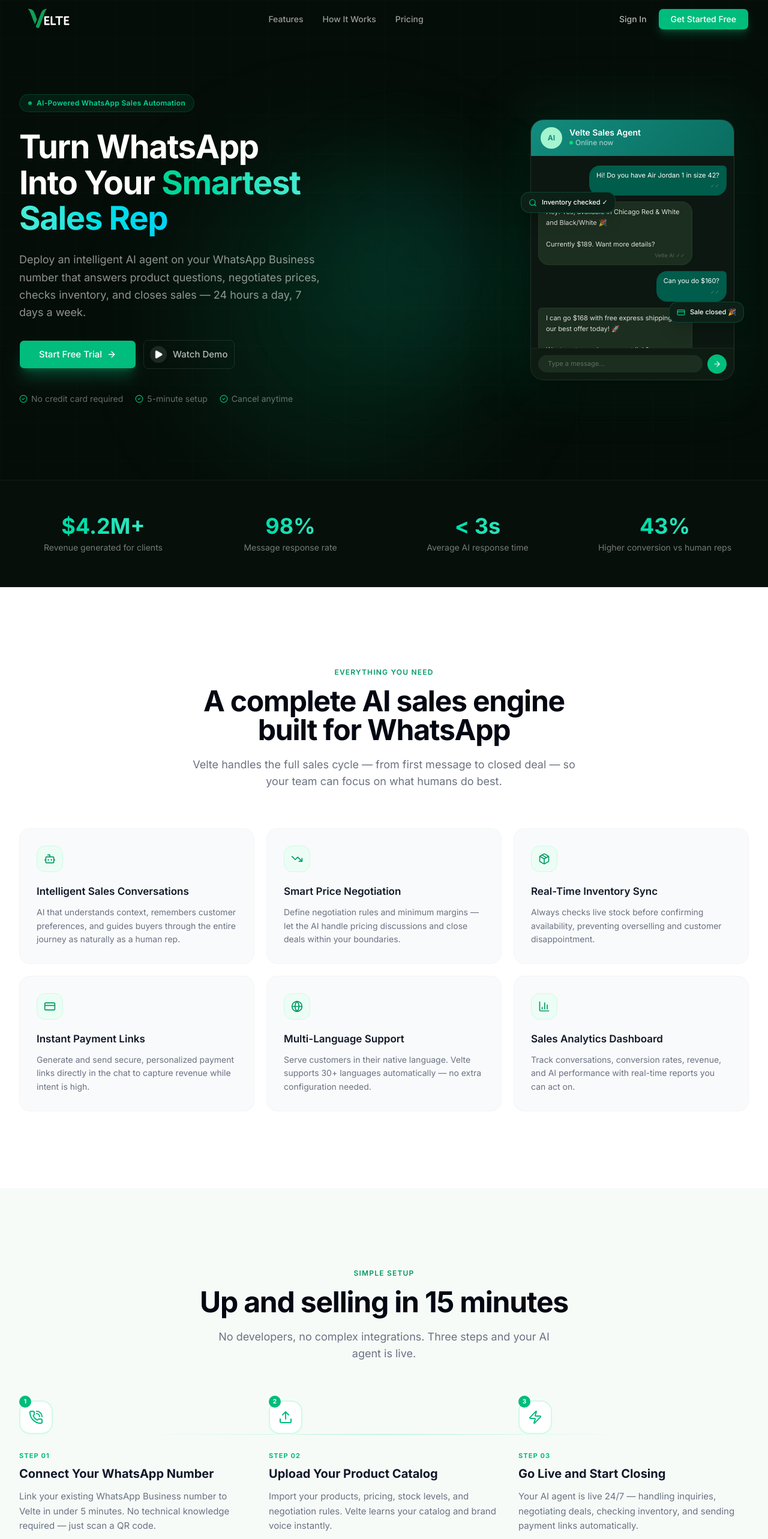
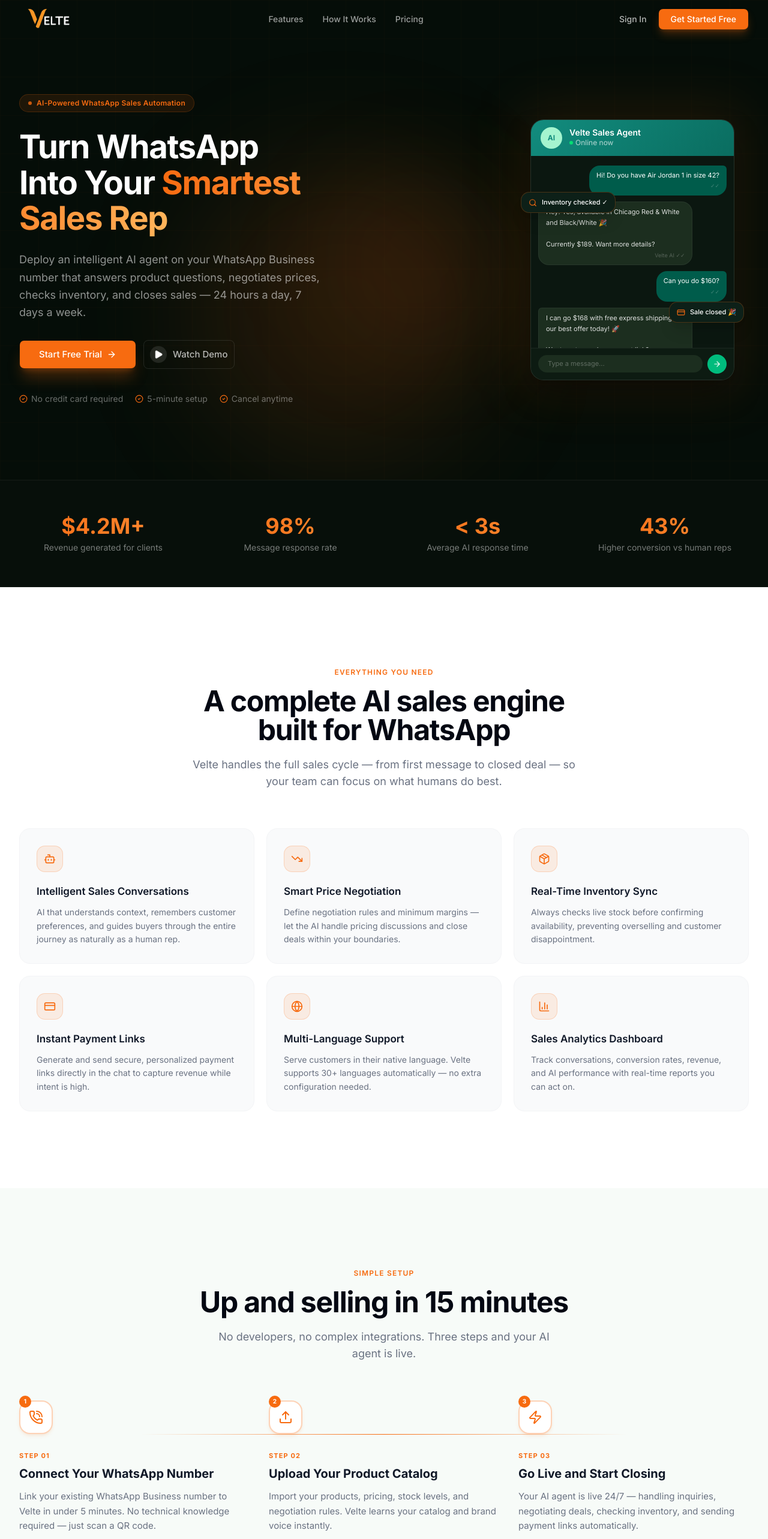
Before and after one commit to carrado/velte, a Next.js app: page / in a window 1280 px wide. Shown: the top 2566 px of the page at 60% size. Built offline with nearby package versions, Linux system fonts and the light colour scheme.

Commit message:
Update logo in Navbar and Footer components; replace old logo with new image and remove outdated logo file. Refactor styles in various components to use new color scheme.

```diff
--- a/src/components/landing/Features.tsx
+++ b/src/components/landing/Features.tsx
@@ -1,4 +1,4 @@
-"use client"
+"use client";
 
 import { motion } from "motion/react";
 import {
@@ -67,7 +67,7 @@
           transition={{ duration: 0.5 }}
           className="text-center mb-16"
         >
-          <span className="inline-block text-xs font-semibold tracking-widest text-emerald-600 uppercase mb-4">
+          <span className="inline-block text-xs font-semibold tracking-widest text-[rgb(247,107,16)] uppercase mb-4">
             Everything you need
           </span>
           <h2 className="text-4xl lg:text-5xl font-bold text-gray-950 tracking-tight mb-5 text-balance">
@@ -92,10 +92,10 @@
                 whileInView={{ opacity: 1, y: 0 }}
                 viewport={{ once: true }}
                 transition={{ duration: 0.45, delay: i * 0.08 }}
-                className="group bg-gray-50 hover:bg-white border border-gray-100 hover:border-emerald-100 hover:shadow-lg hover:shadow-emerald-50 rounded-2xl p-7 transition-all duration-300"
+                className="group bg-gray-50 hover:bg-white border border-gray-100 hover:border-[rgb(247,107,16)]/30 hover:shadow-lg hover:shadow-[rgba(247,107,16,0.1)] rounded-2xl p-7 transition-all duration-300"
               >
-                <div className="w-11 h-11 rounded-xl bg-emerald-50 border border-emerald-100 flex items-center justify-center mb-5 group-hover:bg-emerald-500 group-hover:border-emerald-500 transition-colors duration-300">
-                  <Icon className="w-5 h-5 text-emerald-600 group-hover:text-white transition-colors duration-300" />
+                <div className="w-11 h-11 rounded-xl bg-[rgb(247,107,16)]/10 border border-[rgb(247,107,16)]/20 flex items-center justify-center mb-5 group-hover:bg-[rgb(247,107,16)] group-hover:border-[rgb(247,107,16)] transition-colors duration-300">
+                  <Icon className="w-5 h-5 text-[rgb(247,107,16)] group-hover:text-white transition-colors duration-300" />
                 </div>
                 <h3 className="font-semibold text-gray-900 text-[17px] mb-2.5">
                   {feature.title}
--- a/src/components/landing/Footer.tsx
+++ b/src/components/landing/Footer.tsx
@@ -40,13 +40,13 @@
           {/* Brand */}
           <div className="col-span-1">
             <Link href="/" className="flex items-center gap-2.5 mb-4">
-            <Image
-              src="/velte_logo_preview_gem-removebg-preview.png"
+              <Image
+              src="/velte_ijulb7ijulb7ijul_h3d6xw.png"
               alt="Velte logo"
-              width={100}
-              height={20}
-              priority
-            />
+                width={80}
+                height={10}
+                priority
+              />
             </Link>
             <p className="text-white/40 text-sm leading-relaxed max-w-[220px]">
               AI-powered WhatsApp sales agents for modern businesses.
--- a/src/components/landing/Hero.tsx
+++ b/src/components/landing/Hero.tsx
@@ -1,8 +1,14 @@
-"use client"
+"use client";
 
 import { motion } from "motion/react";
 import { Button } from "@/components/ui/button";
-import { ArrowRight, Play, CheckCircle2, CreditCard, Search } from "lucide-react";
+import {
+  ArrowRight,
+  Play,
+  CheckCircle2,
+  CreditCard,
+  Search,
+} from "lucide-react";
 import Link from "next/link";
 
 const chatMessages = [
@@ -27,7 +33,7 @@
   return (
     <div className="relative w-full max-w-[340px] mx-auto lg:mx-0">
       {/* Glow behind phone */}
-      <div className="absolute inset-0 bg-emerald-500/10 rounded-3xl blur-2xl scale-110" />
+      <div className="absolute inset-0 bg-[rgb(247,107,16)]/10 rounded-3xl blur-2xl scale-110" />
 
       {/* Phone */}
       <div className="relative bg-[#0d1b12] border border-white/10 rounded-3xl overflow-hidden shadow-2xl shadow-black/50">
@@ -40,7 +46,9 @@
             AI
           </div>
           <div className="min-w-0">
-            <p className="text-white font-semibold text-sm leading-none">Velte Sales Agent</p>
+            <p className="text-white font-semibold text-sm leading-none">
+              Velte Sales Agent
+            </p>
             <p className="text-white/70 text-xs flex items-center gap-1 mt-0.5">
               <span className="w-1.5 h-1.5 rounded-full bg-green-400 inline-block" />
               Online now
@@ -59,7 +67,9 @@
               initial={{ opacity: 0, y: 8 }}
               animate={{ opacity: 1, y: 0 }}
               transition={{ duration: 0.35, delay: 0.6 + i * 0.18 }}
-              className={`flex ${msg.from === "customer" ? "justify-end" : "justify-start"}`}
+              className={`flex ${
+                msg.from === "customer" ? "justify-end" : "justify-start"
+              }`}
             >
               <div
                 className={`max-w-[82%] px-3 py-2 text-[11px] leading-relaxed ${
@@ -100,9 +110,9 @@
         initial={{ opacity: 0, x: -16 }}
         animate={{ opacity: 1, x: 0 }}
         transition={{ duration: 0.5, delay: 1.4 }}
-        className="absolute -left-4 top-[28%] hidden sm:flex items-center gap-2 bg-[#0d2018] border border-emerald-500/25 rounded-xl px-3 py-2 shadow-xl"
+        className="absolute -left-4 top-[28%] hidden sm:flex items-center gap-2 bg-[#0d2018] border border-[rgb(247,107,16)]/25 rounded-xl px-3 py-2 shadow-xl"
       >
-        <Search className="w-3.5 h-3.5 text-emerald-400 shrink-0" />
+        <Search className="w-3.5 h-3.5 text-[rgb(247,107,16)] shrink-0" />
         <span className="text-white text-[11px] font-medium whitespace-nowrap">
           Inventory checked ✓
         </span>
@@ -112,9 +122,9 @@
         initial={{ opacity: 0, x: 16 }}
         animate={{ opacity: 1, x: 0 }}
         transition={{ duration: 0.5, delay: 1.8 }}
-        className="absolute -right-4 bottom-[22%] hidden sm:flex items-center gap-2 bg-[#0d2018] border border-emerald-500/25 rounded-xl px-3 py-2 shadow-xl"
+        className="absolute -right-4 bottom-[22%] hidden sm:flex items-center gap-2 bg-[#0d2018] border border-[rgb(247,107,16)]/25 rounded-xl px-3 py-2 shadow-xl"
       >
-        <CreditCard className="w-3.5 h-3.5 text-emerald-400 shrink-0" />
+        <CreditCard className="w-3.5 h-3.5 text-[rgb(247,107,16)] shrink-0" />
         <span className="text-white text-[11px] font-medium whitespace-nowrap">
           Sale closed 🎉
         </span>
@@ -140,22 +150,22 @@
       <div
         className="absolute inset-0 opacity-[0.035]"
         style={{
-          backgroundImage: `linear-gradient(rgba(52,211,153,0.6) 1px, transparent 1px), linear-gradient(90deg, rgba(52,211,153,0.6) 1px, transparent 1px)`,
+          backgroundImage: `linear-gradient(rgba(247,107,16,0.6) 1px, transparent 1px), linear-gradient(90deg, rgba(247,107,16,0.6) 1px, transparent 1px)`,
           backgroundSize: "64px 64px",
         }}
       />
 
       {/* Gradient glows */}
-      <div className="absolute top-1/3 left-1/4 w-[500px] h-[500px] bg-emerald-500/[0.12] rounded-full blur-[100px] pointer-events-none" />
-      <div className="absolute bottom-1/4 right-1/3 w-[320px] h-[320px] bg-teal-400/[0.08] rounded-full blur-[80px] pointer-events-none" />
+      <div className="absolute top-1/3 left-1/4 w-[500px] h-[500px] bg-[rgb(247,107,16)]/[0.12] rounded-full blur-[100px] pointer-events-none" />
+      <div className="absolute bottom-1/4 right-1/3 w-[320px] h-[320px] bg-[rgb(247,107,16)]/[0.08] rounded-full blur-[80px] pointer-events-none" />
 
       <div className="relative max-w-7xl mx-auto px-5 sm:px-8 pt-28 pb-20 w-full">
         <div className="grid lg:grid-cols-2 gap-14 items-center">
           {/* Left */}
           <motion.div variants={stagger} initial="hidden" animate="show">
             <motion.div variants={fadeUp}>
-              <span className="inline-flex items-center gap-2 bg-emerald-500/[0.1] border border-emerald-500/[0.2] text-emerald-400 text-xs font-semibold px-3.5 py-1.5 rounded-full mb-7 tracking-wide">
-                <span className="w-1.5 h-1.5 rounded-full bg-emerald-400 animate-pulse" />
+              <span className="inline-flex items-center gap-2 bg-[rgb(247,107,16)]/[0.1] border border-[rgb(247,107,16)]/[0.2] text-[rgb(247,107,16)] text-xs font-semibold px-3.5 py-1.5 rounded-full mb-7 tracking-wide">
+                <span className="w-1.5 h-1.5 rounded-full bg-[rgb(247,107,16)] animate-pulse" />
                 AI-Powered WhatsApp Sales Automation
               </span>
             </motion.div>
@@ -165,7 +175,7 @@
               className="text-[2.8rem] lg:text-[3.4rem] font-bold text-white leading-[1.1] tracking-tight mb-6 text-balance"
             >
               Turn WhatsApp Into Your{" "}
-              <span className="text-transparent bg-clip-text bg-gradient-to-r from-emerald-400 via-teal-300 to-cyan-400">
+              <span className="text-transparent bg-clip-text bg-gradient-to-r from-[rgb(247,107,16)] via-[rgb(255,140,50)] to-[rgb(255,180,90)]">
                 Smartest Sales Rep
               </span>
             </motion.h1>
@@ -174,16 +184,19 @@
               variants={fadeUp}
               className="text-lg text-white/55 mb-8 leading-relaxed max-w-lg"
             >
-              Deploy an intelligent AI agent on your WhatsApp Business number that answers
-              product questions, negotiates prices, checks inventory, and closes sales — 24 hours
-              a day, 7 days a week.
+              Deploy an intelligent AI agent on your WhatsApp Business number that
+              answers product questions, negotiates prices, checks inventory, and
+              closes sales — 24 hours a day, 7 days a week.
             </motion.p>
 
-            <motion.div variants={fadeUp} className="flex flex-col sm:flex-row gap-3 mb-10">
+            <motion.div
+              variants={fadeUp}
+              className="flex flex-col sm:flex-row gap-3 mb-10"
+            >
               <Link href="/sign-in">
                 <Button
                   size="lg"
-                  className="bg-emerald-500 hover:bg-emerald-400 text-white shadow-xl shadow-emerald-500/25 text-[15px] px-8 gap-2 h-12 w-full sm:w-auto"
+                  className="bg-[rgb(247,107,16)] cursor-pointer hover:bg-[rgb(247,107,16)]/90 text-white shadow-xl shadow-[rgb(247,107,16)]/25 text-[15px] px-8 gap-2 h-12 w-full sm:w-auto"
                 >
                   Start Free Trial
                   <ArrowRight className="w-4 h-4" />
@@ -192,7 +205,7 @@
               <Button
                 size="lg"
                 variant="ghost"
-                className="text-white/70 hover:text-white hover:bg-white/[0.08] text-[15px] gap-2.5 h-12 border border-white/10"
+                className="text-white/70 cursor-pointer hover:text-white hover:bg-white/[0.08] text-[15px] gap-2.5 h-12 border border-white/10"
               >
                 <div className="w-7 h-7 rounded-full bg-white/10 flex items-center justify-center">
                   <Play className="w-3 h-3 fill-white" />
@@ -205,12 +218,14 @@
               variants={fadeUp}
               className="flex flex-wrap gap-x-5 gap-y-2 text-sm text-white/40"
             >
-              {["No credit card required", "5-minute setup", "Cancel anytime"].map((item) => (
-                <span key={item} className="flex items-center gap-1.5">
-                  <CheckCircle2 className="w-3.5 h-3.5 text-emerald-500" />
-                  {item}
-                </span>
-              ))}
+              {["No credit card required", "5-minute setup", "Cancel anytime"].map(
+                (item) => (
+                  <span key={item} className="flex items-center gap-1.5">
+                    <CheckCircle2 className="w-3.5 h-3.5 text-[rgb(247,107,16)]" />
+                    {item}
+                  </span>
+                )
+              )}
             </motion.div>
           </motion.div>
 
--- a/src/components/landing/HowItWorks.tsx
+++ b/src/components/landing/HowItWorks.tsx
@@ -1,4 +1,4 @@
-"use client"
+"use client";
 
 import { motion } from "motion/react";
 import { PhoneCall, Upload, Zap } from "lucide-react";
@@ -42,7 +42,7 @@
           transition={{ duration: 0.5 }}
           className="text-center mb-16"
         >
-          <span className="inline-block text-xs font-semibold tracking-widest text-emerald-600 uppercase mb-4">
+          <span className="inline-block text-xs font-semibold tracking-widest text-[rgb(247,107,16)] uppercase mb-4">
             Simple setup
           </span>
           <h2 className="text-4xl lg:text-5xl font-bold text-gray-950 tracking-tight mb-5 text-balance">
@@ -56,7 +56,7 @@
         {/* Steps */}
         <div className="relative">
           {/* Connector line */}
-          <div className="hidden lg:block absolute top-14 left-[16.67%] right-[16.67%] h-px bg-gradient-to-r from-transparent via-emerald-200 to-transparent" />
+          <div className="hidden lg:block absolute top-14 left-[16.67%] right-[16.67%] h-px bg-gradient-to-r from-transparent via-[rgb(247,107,16)] to-transparent" />
 
           <div className="grid lg:grid-cols-3 gap-8">
             {steps.map((step, i) => {
@@ -72,22 +72,22 @@
                 >
                   {/* Icon circle */}
                   <div className="relative inline-flex mb-7 lg:block">
-                    <div className="w-[56px] h-[56px] rounded-2xl bg-white border-2 border-emerald-100 shadow-md shadow-emerald-50 flex items-center justify-center mx-auto lg:mx-0">
-                      <Icon className="w-6 h-6 text-emerald-500" />
+                    <div className="w-[56px] h-[56px] rounded-2xl bg-white border-2 border-[rgb(247,107,16)]/30 shadow-md shadow-[rgba(247,107,16,0.1)] flex items-center justify-center mx-auto lg:mx-0">
+                      <Icon className="w-6 h-6 text-[rgb(247,107,16)]" />
                     </div>
-                    <span className="absolute -top-2 -right-2 lg:right-auto lg:-right-2 w-5 h-5 rounded-full bg-emerald-500 text-white text-[10px] font-bold flex items-center justify-center">
+                    <span className="absolute -top-2 -right-2 lg:right-auto lg:-right-2 w-5 h-5 rounded-full bg-[rgb(247,107,16)] text-white text-[10px] font-bold flex items-center justify-center">
                       {i + 1}
                     </span>
                   </div>
 
-                  <div className="text-[11px] font-bold text-emerald-500 tracking-widest uppercase mb-2">
+                  <div className="text-[11px] font-bold text-[rgb(247,107,16)] tracking-widest uppercase mb-2">
                     Step {step.number}
                   </div>
                   <h3 className="text-xl font-bold text-gray-900 mb-3">{step.title}</h3>
                   <p className="text-gray-500 text-[15px] leading-relaxed mb-4">
                     {step.description}
                   </p>
-                  <span className="inline-block bg-emerald-50 border border-emerald-100 text-emerald-700 text-xs font-medium px-3 py-1 rounded-full">
+                  <span className="inline-block bg-[rgb(247,107,16)]/10 border border-[rgb(247,107,16)]/20 text-[rgb(247,107,16)] text-xs font-medium px-3 py-1 rounded-full">
                     {step.note}
                   </span>
                 </motion.div>
--- a/src/components/landing/Navbar.tsx
+++ b/src/components/landing/Navbar.tsx
@@ -28,17 +28,18 @@
       initial={{ y: -20, opacity: 0 }}
       animate={{ y: 0, opacity: 1 }}
       transition={{ duration: 0.5 }}
-      className={`fixed top-0 left-0 right-0 z-50 transition-all duration-300 ${scrolled
+      className={`fixed top-0 left-0 right-0 z-50 transition-all duration-300 ${
+        scrolled
           ? "bg-[#050d08]/90 backdrop-blur-xl border-b border-white/[0.06]"
           : "bg-transparent"
-        }`}
+      }`}
     >
       <div className="max-w-7xl mx-auto px-5 sm:px-8">
         <div className="flex items-center justify-between h-16">
           {/* Logo */}
           <Link href="/" className="flex items-center gap-2.5 group">
             <Image
-              src="/velte_logo_preview_gem-removebg-preview.png"
+              src="/velte_ijulb7ijulb7ijul_h3d6xw.png"
               alt="Velte logo"
               width={100}
               height={20}
@@ -64,13 +65,15 @@
             <Link href="/sign-in">
               <Button
                 variant="ghost"
-                className="text-white/70 hover:text-white hover:bg-white/8 text-sm"
+                className="text-white/70 cursor-pointer hover:text-white hover:bg-white/8 text-sm"
               >
                 Sign In
               </Button>
             </Link>
             <Link href="/sign-in">
-              <Button className="bg-emerald-500 hover:bg-emerald-400 text-white shadow-lg shadow-emerald-500/25 text-sm px-5">
+              <Button
+                className="bg-[rgb(247,107,16)] cursor-pointer hover:bg-[rgb(247,107,16)]/90 text-white shadow-lg shadow-[rgba(247,107,16,0.25)] text-sm px-5"
+              >
                 Get Started Free
               </Button>
             </Link>
@@ -110,12 +113,12 @@
               ))}
               <div className="pt-3 space-y-2 border-t border-white/[0.06] mt-3">
                 <Link href="/sign-in" className="block" onClick={() => setMobileOpen(false)}>
-                  <Button variant="ghost" className="w-full text-white/70 hover:text-white hover:bg-white/8">
+                  <Button variant="ghost" className="w-full cursor-pointer text-white/70 hover:text-white hover:bg-white/8">
                     Sign In
                   </Button>
                 </Link>
                 <Link href="/sign-in" className="block" onClick={() => setMobileOpen(false)}>
-                  <Button className="w-full bg-emerald-500 hover:bg-emerald-400 text-white">
+                  <Button className="w-full bg-[rgb(247,107,16)] hover:bg-[rgb(247,107,16)]/90 text-white">
                     Get Started Free
                   </Button>
                 </Link>
--- a/src/components/landing/Stats.tsx
+++ b/src/components/landing/Stats.tsx
@@ -1,4 +1,4 @@
-"use client"
+"use client";
 
 import { motion } from "motion/react";
 
@@ -23,7 +23,7 @@
               transition={{ duration: 0.5, delay: i * 0.1 }}
               className="text-center"
             >
-              <p className="text-3xl lg:text-4xl font-bold text-transparent bg-clip-text bg-gradient-to-r from-emerald-400 to-teal-300 mb-1.5">
+              <p className="text-3xl lg:text-4xl font-bold text-transparent bg-clip-text bg-gradient-to-r from-[rgb(247,107,16)] to-[rgb(255,140,50)] mb-1.5">
                 {stat.value}
               </p>
               <p className="text-white/45 text-sm leading-snug">{stat.label}</p>
```
Also changed, not shown: src/app/page.tsx (+0 -10 lines), src/components/landing/CallToAction.tsx (+6 -6 lines), src/components/landing/Pricing.tsx (+7 -7 lines), public/velte_ijulb7ijulb7ijul_h3d6xw.png (added), public/velte_logo_preview_gem-removebg-preview.png (deleted).
